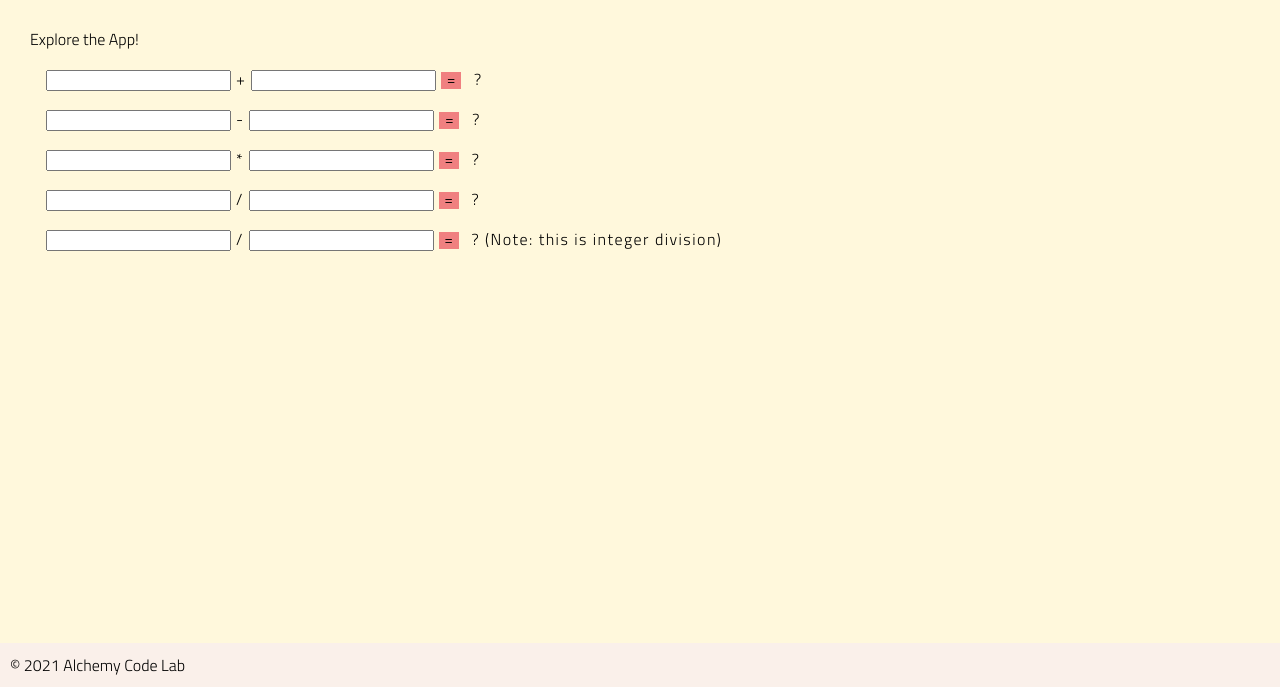
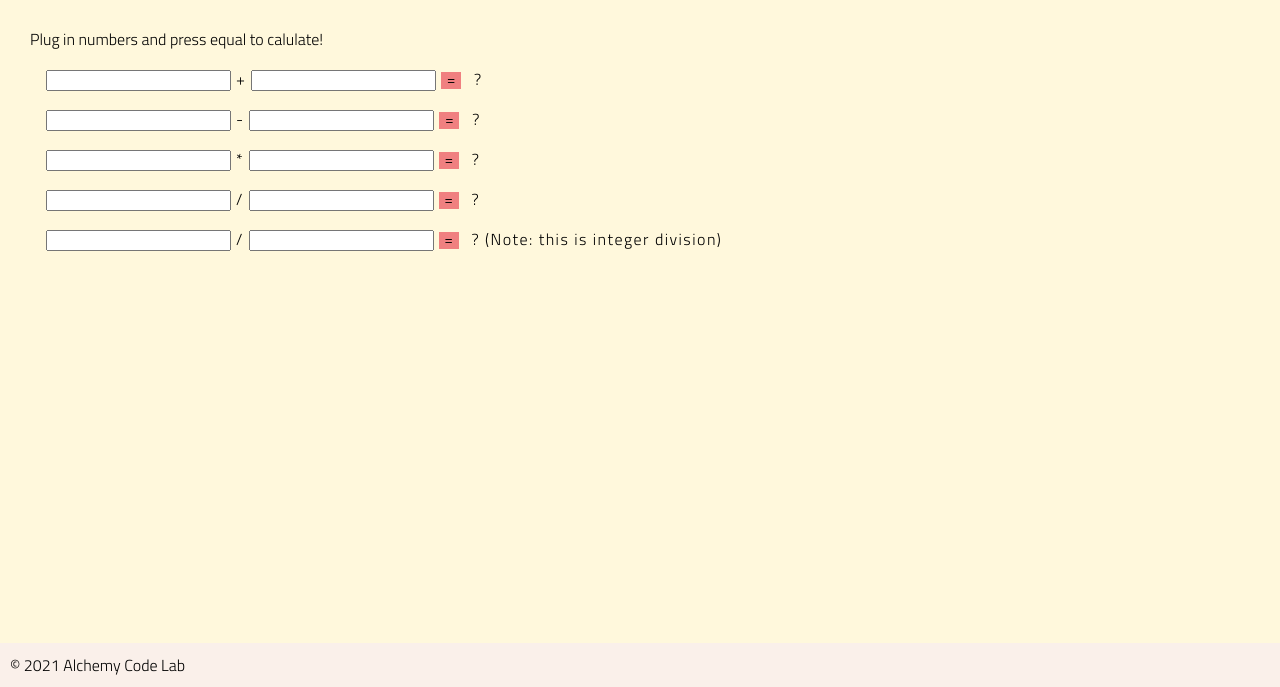
Before and after one commit to joshua360x/LAB-04-calculator, a plain HTML site: page index.html in a window 1280 px wide. Shown: the part 113-800 px from the top of the page. Drawn offline with Linux system fonts and the light colour scheme.

Commit message:
Added instructions

```diff
--- a/index.html
+++ b/index.html
@@ -19,7 +19,7 @@
 
     <main>
 
-        Explore the App!
+        Plug in numbers and press equal to calulate!
 
         <!-- Add -->
         <section>
```
